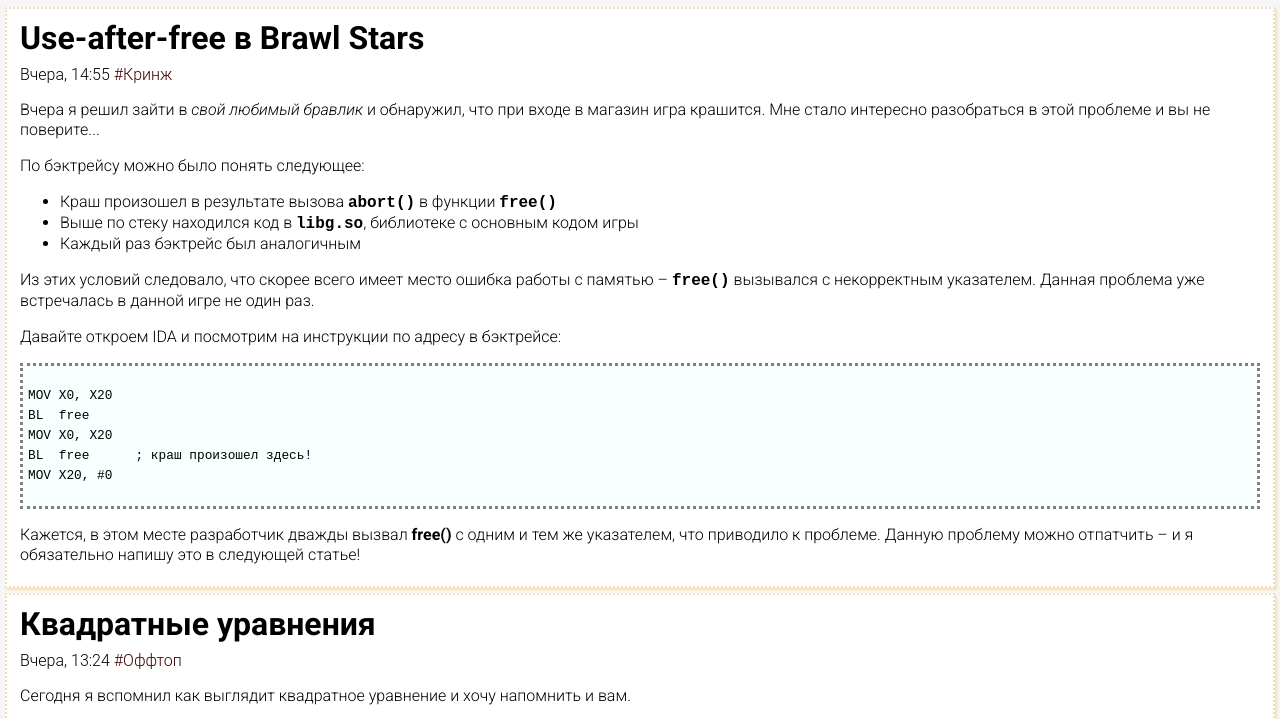
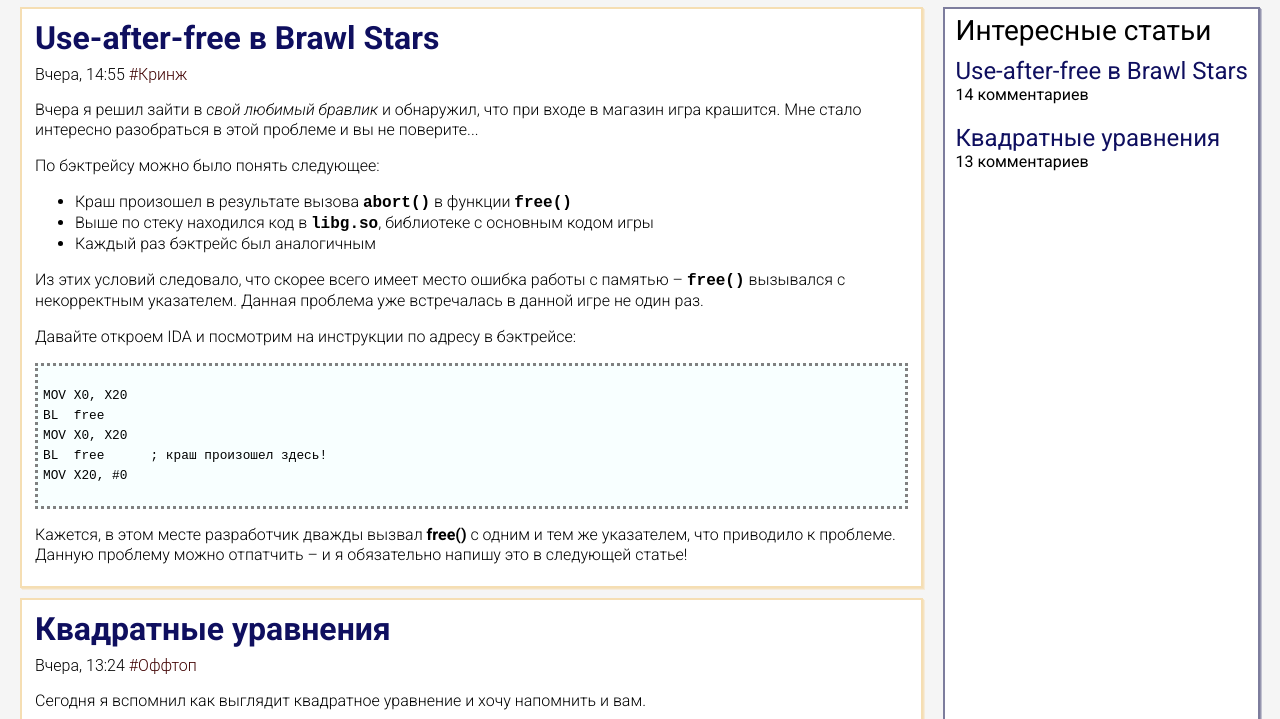
Before and after one commit to itmo338951/web-frontend-labs, a plain HTML site: page web/index.html in a window 1280 px wide. Shown: the part 53-772 px from the top of the page. Drawn offline with Linux system fonts and the light colour scheme.

Commit message:
Added second column for 3rd lab

```diff
--- a/web/index.html
+++ b/web/index.html
@@ -29,7 +29,8 @@
         </div>
     </nav>
 </header>
-<main class="feed">
+<main class="main">
+    <section class="feed">
         <article class="article">
             <h2 class="article-title">Use-after-free в Brawl Stars</h2>
             <h4 class="article-subtitle">
@@ -37,7 +38,8 @@
                 <a href="#" class="article-subtitle-tag">#Кринж</a></h4>
             <div class="article-content">
                 <p>
-                Вчера я решил зайти в <a class="article-content-italic">свой любимый бравлик</a> и обнаружил, что при входе в магазин игра крашится. Мне стало интересно разобраться
+                    Вчера я решил зайти в <a class="article-content-italic">свой любимый бравлик</a> и обнаружил, что при входе в магазин игра крашится. Мне стало интересно
+                    разобраться
                     в этой проблеме и вы не поверите...
                 </p>
                 <p>По бэктрейсу можно было понять следующее:</p>
@@ -100,7 +102,22 @@ MOV X20, #0</code>
                 <button class="article-content-button">Подписаться</button>
             </div>
         </article>
+    </section>
+    <section class="advertisements">
+        <div class="advertisements-title">
+            <a>Интересные статьи</a>
+        </div>
+        <div class="advertisements-item">
+            <a href="#" class="advertisements-item-title">Use-after-free в Brawl Stars</a>
+            <a>14 комментариев</a>
+        </div>
+        <div class="advertisements-item">
+            <a href="#" class="advertisements-item-title">Квадратные уравнения</a>
+            <a>13 комментариев</a>
+        </div>
+    </section>
 </main>
+
 <footer class="footer">
     <div class="footer-element">
         <a href="#" class="footer-element-link">О нас</a>
--- a/web/styles.css
+++ b/web/styles.css
@@ -59,25 +59,67 @@ body {
     font-family: "Roboto", sans-serif;
 }
 
+/* Main */
+
+.main {
+    margin: 60px 20px 10px;
+    display: flex;
+    column-count: 2;
+    column-gap: 20px;
+    justify-content: center;
+    font-size: 16px;
+}
+
+/* Advertisements */
+
+.advertisements {
+    border: 2px solid #7d7d9d;
+    background: #ffffff;
+    box-shadow: 1px 1px #7d7d9da0, 2px 2px #7d7d9d70;
+    font-family: "Roboto", sans-serif;
+    display: flex;
+    flex-direction: column;
+    padding: 5px 10px;
+}
+
+.advertisements-title {
+    font-size: 1.75em;
+    text-wrap: nowrap;
+}
+
+.advertisements-item {
+    margin: 10px 0;
+    display: flex;
+    flex-direction: column;
+}
+
+.advertisements-item-title {
+    font-size: 1.5em;
+    text-wrap: nowrap;
+    color: #0f0f5f;
+    text-decoration: none;
+}
+
 /* Feed */
 
 .feed {
-    margin-top: 60px;
+    display: flex;
+    flex-direction: column;
+    row-gap: 10px;
 }
 
 .article {
-    border: 2px dotted #f5deb3;
+    border: 2px solid #f5deb3;
     background: #ffffff;
-    box-shadow: 1px 1px #f5deb3a0, 2px 2px #f5deb370, 3px 3px #f5deb340;
+    box-shadow: 1px 1px #f5deb3a0, 2px 2px #f5deb370;
     padding: 5px 10px;
-    margin: 5px 5px;
-    font-size: 16px;
 }
 
 .article-title {
     font-size: 2em;
     font-family: "Roboto", sans-serif;
     font-weight: bold;
+    color: #0f0f5f;
     margin: 5px 3px 8px;
 }
 
```
Lines whose indentation alone changed are shown as unchanged.
